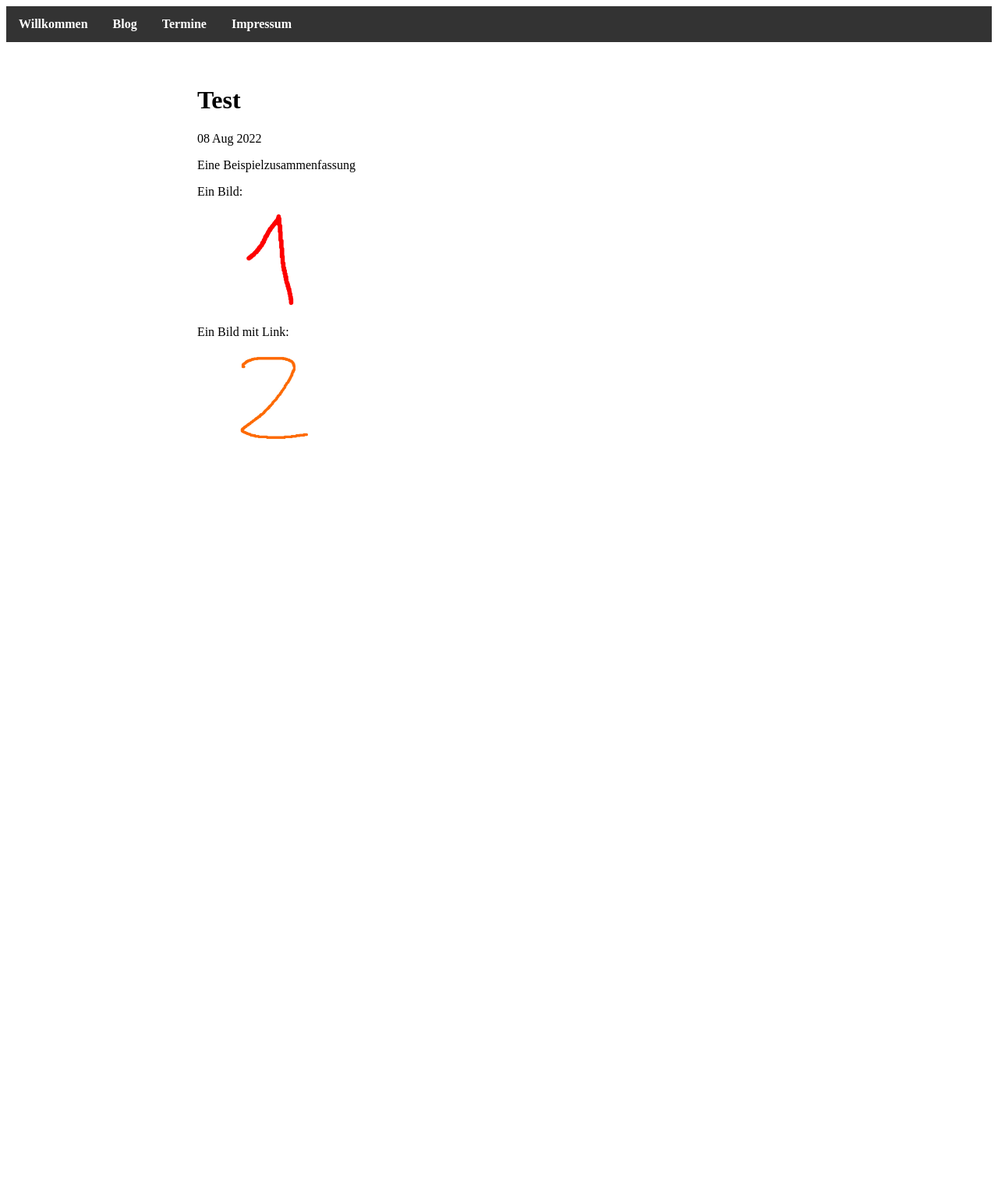
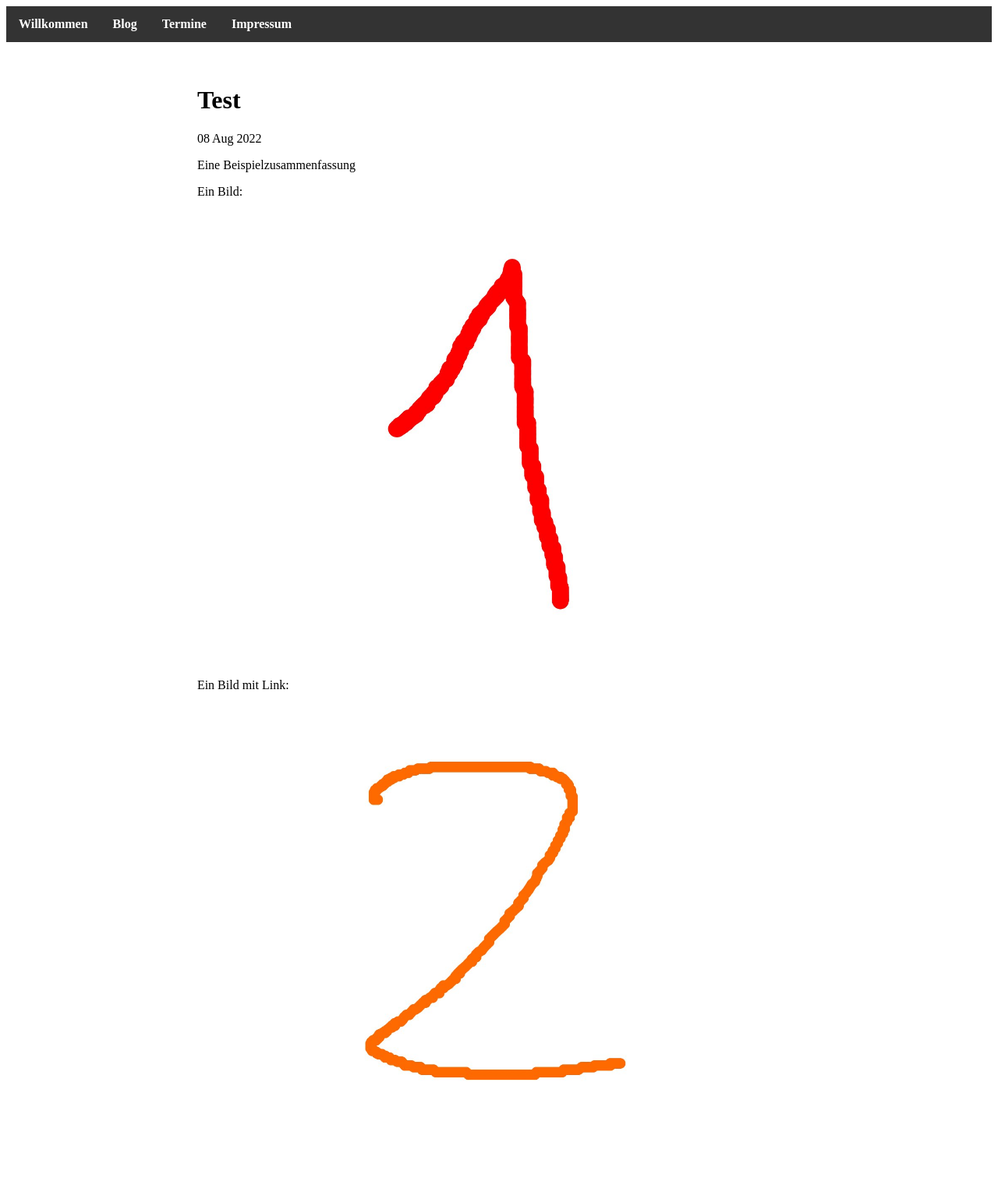
Before and after one commit to ivoihlemann/testing_github-pages, a Jekyll site: the page built from _posts/2022-08-08-test.md, in a window 1280 px wide. Shown: the whole page at 78% size. Built offline with Jekyll 4.4.1, drawn with Linux system fonts in a browser that asks for light colours; before the commit the page ends 900 px from its top, so only the background shows below that.

Commit message:
scale images 100%

```diff
--- a/_sass/main.scss
+++ b/_sass/main.scss
@@ -37,7 +37,7 @@ nav {
 	color: gold;
 }
 
-img[alt=bild] { width: 200px; }
+img { width: 100%; }
 
 .spacer {
 	width: 19.1%;
@@ -59,5 +59,4 @@ img[alt=bild] { width: 200px; }
   .spacer {
 	  width: 0;
   }
-  img[alt=bild] { width: 100%; }
 }
```
